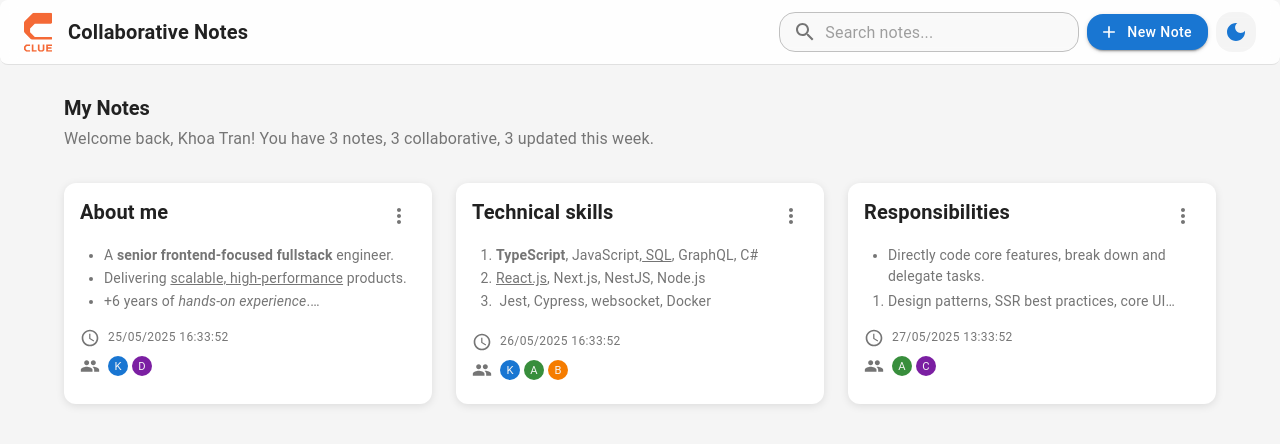
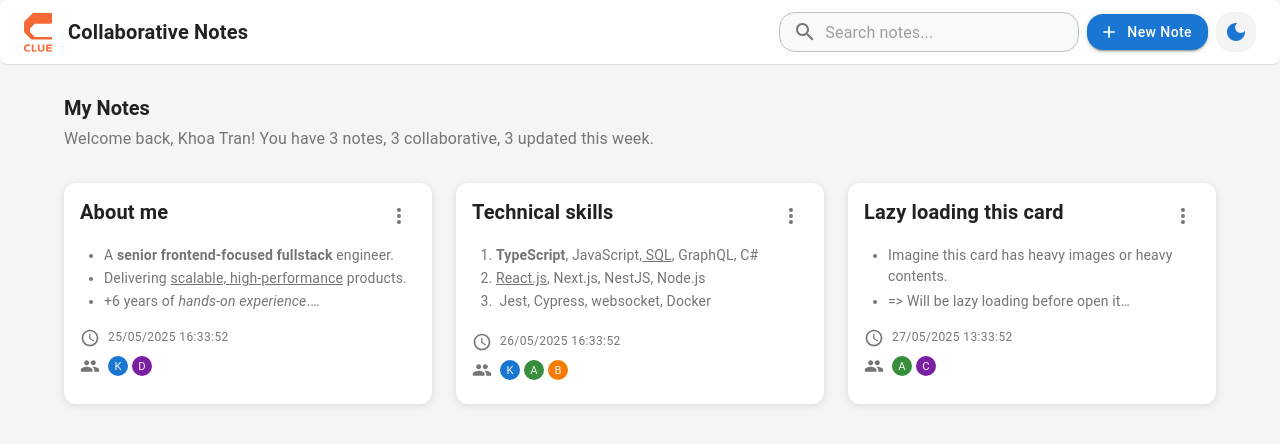
Before and after one commit to kanechan25/clue-cna, a React (Vite) app: page / in a window 1280 px wide. Shown: the top 444 px of the page. Built offline with nearby package versions, Linux system fonts and the light colour scheme.

Commit message:
remove logs

```diff
--- a/src/components/ConflictModal.tsx
+++ b/src/components/ConflictModal.tsx
@@ -42,9 +42,6 @@ const ConflictModal = React.memo<{
 
   const handleAutoResolve = (conflictId: string) => {
     const latestOperationId = getLatestOperationId(conflicts, conflictId)
-
-    console.log('latestOperationId', latestOperationId)
-
     onResolve(conflictId, 'latest-wins', latestOperationId)
     onClose()
   }
--- a/src/constants/mockData.ts
+++ b/src/constants/mockData.ts
@@ -34,8 +34,8 @@ export const createMockNotes = (): Note[] => [
   },
   {
     id: 'note-3',
-    title: 'Responsibilities',
-    content: `<ul class="tiptap-bullet-list"><li><p>Directly code core features, break down and delegate tasks.</p></li></ul><ol class="tiptap-ordered-list"><li><p>Design patterns, SSR best practices, core UI libraries, code reviews.</p></li><li><p>Prioritized test coverage for key features</p></li></ol>`,
+    title: 'Lazy loading this card',
+    content: `<ul class="tiptap-bullet-list"><li><p>Imagine this card has heavy images or heavy contents.</p></li></ul><ul class="tiptap-bullet-list"><li><p>=> Will be lazy loading before open it</p></li></ul><ul class="tiptap-bullet-list"><li><p>Has many heavy notes here ...</p></li></ul>`,
     createdAt: dayjs().subtract(3, 'hours').toISOString(),
     updatedAt: dayjs().subtract(30, 'minutes').toISOString(),
     lastEditedBy: 'user-4',
--- a/src/pages/NoteEditorPage.tsx
+++ b/src/pages/NoteEditorPage.tsx
@@ -169,10 +169,8 @@ export const NoteEditorPage: React.FC = () => {
           const editCommentRegex = new RegExp(`<p><em>\\[.*?edited this note at.*?\\]:.*?</em></p>`, 'g')
           newContent = newContent.replace(editCommentRegex, '')
         })
-        console.log('selectedOperation.content', selectedOperation.content)
         // Add back only the selected edit
         newContent = newContent + cleanEditorContent(selectedOperation.content)
-        console.log('newContent', newContent)
         // Update the note with the resolved content
         updateNote(currentNote.id, { content: newContent })
       }
--- a/src/stores/notes.ts
+++ b/src/stores/notes.ts
@@ -236,7 +236,7 @@ export const createNotesStore = (initState: Partial<NotesStore> = {}) => {
         const availableUsers = MOCK_USERS.filter((user) => user.id !== get().currentUser?.id)
         if (availableUsers.length === 0) return
 
-        // Create 3 different edit operations from different users
+        // TODO: Create edit operations from different users, just only people who belongs to active collaborations
         const numberOfEdits = 3
         const allOperations: EditOperation[] = []
         let finalContent = baseContent
```
